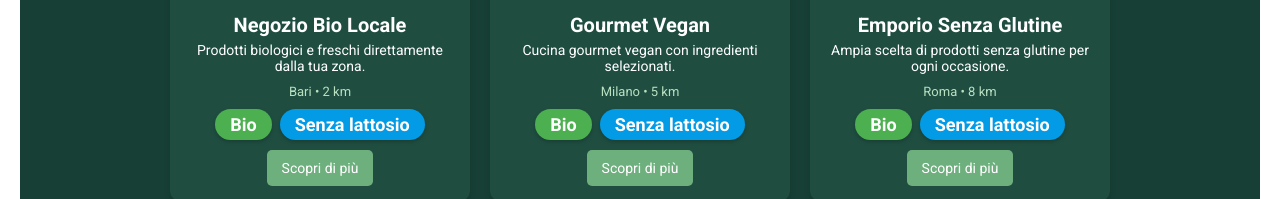
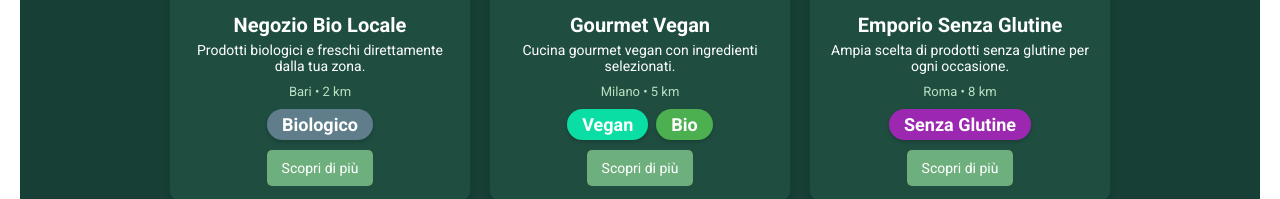
Before and after one commit to micheleDeca/MarketMatchReact, a React (Vite) app: page / in a window 1280 px wide. Shown: the part 4337-4536 px from the top of the page. Built offline with nearby package versions, Linux system fonts and the light colour scheme.

Commit message:
category label fix list

```diff
--- a/src/Components/CategoryLabelList/CategoryLabelList.jsx
+++ b/src/Components/CategoryLabelList/CategoryLabelList.jsx
@@ -2,31 +2,43 @@ import React from "react";
 import Label from "../CategoryLabel/CategoryLabel";
 import "./CategoryLabelList.css";
 
-/*
-* @prop {Array<Object>} badges - Un array di oggetti che rappresentano le etichette/categorie. Ogni oggetto deve contenere:
-*    - {string} text - Il testo dell'etichetta. (es. "Biologico")
-*    - {string} backgroundColor - Il colore di sfondo dell'etichetta. (es. "#4CAF50")
-*/
+/* PASSARE SOLO LISTE */
 
 const BadgeContainer = (props) => {
-  // Lista di badge con testo e colori
-  /*const badges = [
-    { text: "Bio", backgroundColor: "#4caf50" },
-    { text: "Senza lattosio", backgroundColor: "#039be5" },
-    { text: "Bio", backgroundColor: "#4caf50" },
-
-    // Aggiungi altri badge qui...
-  ]; */
-
   const badges = props.badges || []; // Usa un array vuoto se props.badges è null o undefined
 
+  // Mappa dei colori predefiniti per le categorie
+  const categoryColors = {
+    bio: "#4caf50",
+    "senza lattosio": "#039be5",
+    vegan: "#0adea5",
+    "senza glutine": "#9c27b0",
+    km0: "#cddc39",
+    vegetariano: "#ff9800",
+    default: "#607d8b", // Colore di default se la categoria non è nella mappa
+  };
+
+  // Funzione per ottenere il colore in base al testo normalizzato
+  const getColorForCategory = (category) => {
+    if (typeof category !== "string") {
+      console.warn("Categoria non valida:", category); // Log per debugging
+      return categoryColors.default;
+    }
+    const normalizedCategory = category.trim().toLowerCase();
+    return categoryColors[normalizedCategory] || categoryColors.default;
+  };
 
   return (
     <div className="badge-container">
-      {badges.map((badge, index) => (
-        <Label key={index} category={badge.text} color={badge.backgroundColor} />
-          //Key necessaria per aiutare react a renderizzare liste di elementi, ottimizzando il processo di aggiornametno del dom
-      ))}
+      {badges
+        .filter((badge) => typeof badge === "string") // Filtra solo le stringhe valide
+        .map((badge, index) => (
+          <Label
+            key={index}
+            category={badge} // Passa il testo dell'etichetta
+            color={getColorForCategory(badge)} // Calcola il colore dinamicamente
+          />
+        ))}
     </div>
   );
 };
--- a/src/Pages/Home/HighlightShops/HighlightShops.jsx
+++ b/src/Pages/Home/HighlightShops/HighlightShops.jsx
@@ -11,7 +11,7 @@ const shops = [
     description: "Prodotti biologici e freschi direttamente dalla tua zona.",
     city: "Bari",
     distance: "2 km",
-    category: "Biologico",
+    category: ["Biologico"],
   },
   {
     id: 2,
@@ -20,7 +20,7 @@ const shops = [
     description: "Cucina gourmet vegan con ingredienti selezionati.",
     city: "Milano",
     distance: "5 km",
-    category: "Vegan",
+    category: ["Vegan","Bio"],
   },
   {
     id: 3,
@@ -29,7 +29,7 @@ const shops = [
     description: "Ampia scelta di prodotti senza glutine per ogni occasione.",
     city: "Roma",
     distance: "8 km",
-    category: "Senza Glutine",
+    category: ["Senza Glutine"],
   },
 ];
 
@@ -59,7 +59,7 @@ const HighlightShops = () => {
             <p className="shop-location">
               {shop.city} • {shop.distance}
             </p>
-             <div className="shop-category"><BadgeContainer badges={badges}/></div>
+             <div className="shop-category"><BadgeContainer badges={shop.category}/></div>
             <button className="shop-button">Scopri di più</button>
           </div>
         </div>
--- a/src/Pages/Negozio/Negozio.jsx
+++ b/src/Pages/Negozio/Negozio.jsx
@@ -46,12 +46,7 @@ function Negozio(props) {
     foto: "url_della_foto.jpg",
     descrizione:
       "Descrizione Negozio, Descrizione Negozio, Descrizione Negozio...",
-    categorie: [
-      { text: "Bio", backgroundColor: "#4caf50" },
-      { text: "Senza lattosio", backgroundColor: "#2196f3" },
-      { text: "Vegan", backgroundColor: "#ff9800" },
-      { text: "Senza glutine", backgroundColor: "#9c27b0" },
-    ],
+    categorie: ["Bio", "Senza lattosio","Vegan","Senza glutine","Km0","Vegetariano"],
     orari: [
       { giorno: "Lunedì", orario: "09:00 - 13:00 / 15:30 - 19:30" },
       { giorno: "Martedì", orario: "09:00 - 13:00 / 15:30 - 19:30" },
--- a/src/Pages/Reservation/Reservation.jsx
+++ b/src/Pages/Reservation/Reservation.jsx
@@ -15,7 +15,7 @@ const Reservation = () => {
             productName: 'Prodotto 1',
             detail: 'Descrizione Prodotto, Descrizione Prodotto, Descrizione Prodotto',
             price: "5.99€",
-            badges: [{ text: 'Bio', backgroundColor: '#4caf50' }],
+            badges: ['Bio'],
         },
         {
             image: 'https://via.placeholder.com/100',
@@ -24,11 +24,7 @@ const Reservation = () => {
             detail: 'Descrizione Prodotto, Descrizione Prodotto, Descrizione Prodotto',
             price: "5.99€",
             priceDiscount: "4.26€",
-            badges: [
-                { text: 'Bio', backgroundColor: '#4caf50' },
-                { text: 'Senza lattosio', backgroundColor: '#2196f3' },
-                { text: 'Senza lattosio', backgroundColor: '#2196f3' },
-            ],
+            badges: ['Bio','Senza lattosio'],
         },
         {
             image: 'https://via.placeholder.com/100',
@@ -36,7 +32,7 @@ const Reservation = () => {
             productName: 'Prodotto 3',
             detail: 'Descrizione Pro asdasdasdas das das dasdsa dasdotto, Descrsaaaaaaaaa aaaaaaaaaaaaaaaaaaaa aaaaaaaaas izione Prodotto, Descrizione Prodotto',
             price: "5.99€",
-            badges: [{ text: 'Bio', backgroundColor: '#4caf50' }],
+            badges: ['Senza Glutine'],
         },
     ];
 
```
